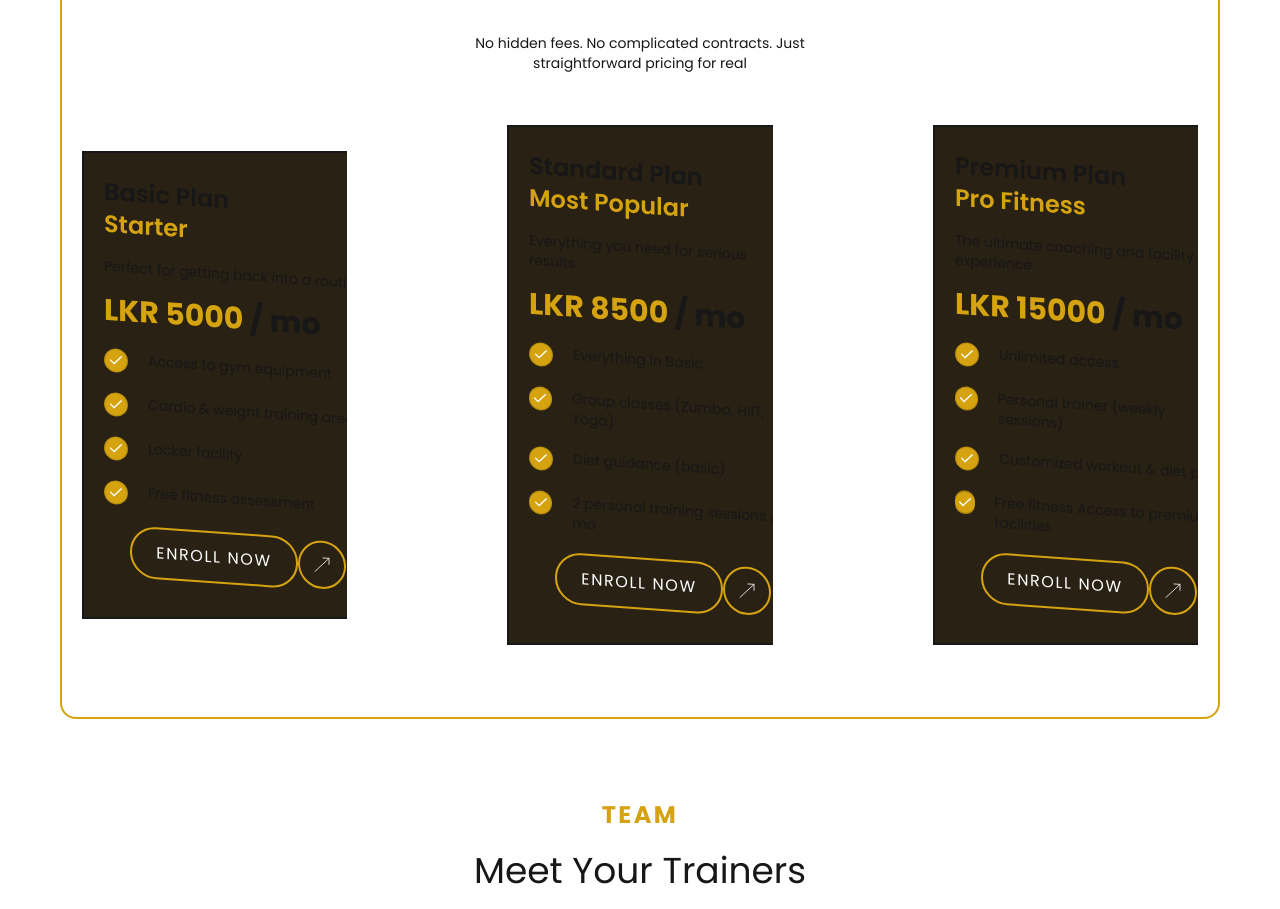
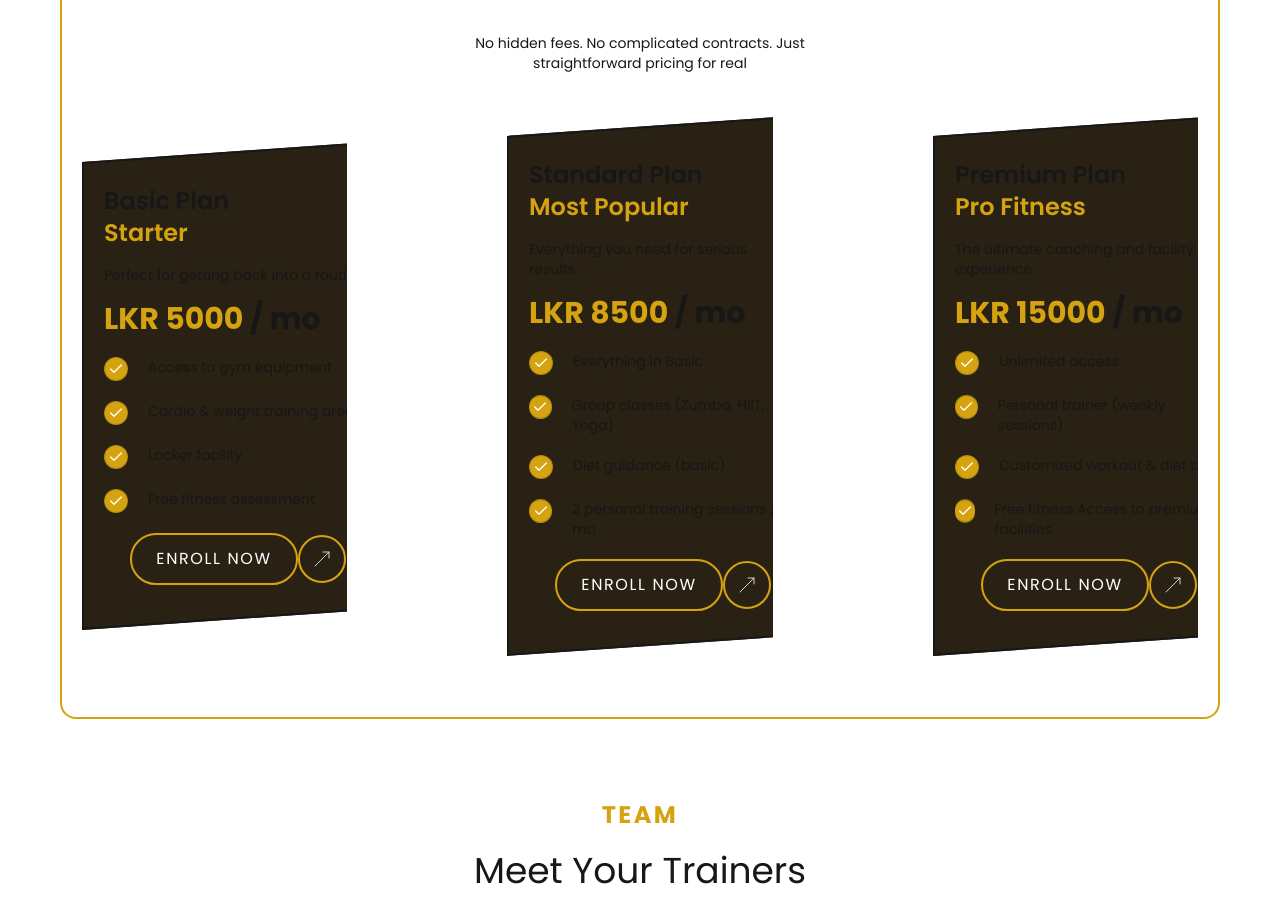
Before and after one commit to Navodi99/gym-website-nextjs, a Next.js app: page / in a window 1280 px wide. Shown: the part 2229-3138 px from the top of the page. Built offline with nearby package versions, Linux system fonts and the light colour scheme.

Commit message:
add animations to custom pricing:

```diff
--- a/src/app/(components)/reusables/cards/CustomPricingCard.jsx
+++ b/src/app/(components)/reusables/cards/CustomPricingCard.jsx
@@ -3,17 +3,16 @@ import { Check } from "lucide-react";
 import React from "react";
 import CustomButton from "../buttons/CustomButton";
 import { motion } from "framer-motion";
-import { bounceIn, container } from "@/app/(utils)/animation";
+import { bounceIn, container, magnetic } from "@/app/(utils)/animation";
 
 const CustomPricingCard = ({cardItem}) => {
   return (
     <motion.div
-    variants={container}
-    initial="hidden"
-    whileInView="show"
+    variants={magnetic}
+    initial="rest"
+    whileHover="hover"
     className="relative w-78 h-[calc(fit-content+40px)] py-8  overflow-y-hidden overflow-x-hidden max-sm:w-70">
-      <motion.div
-      variants={bounceIn}
+      <div
       className="bg-(--secondary-color)  w-78 h-fit px-5 py-8 border-2 border-(--foreground) -skew-y-[4deg] max-sm:w-70">
         <p className="text-2xl font-semibold skew-y-[4deg] max-sm:text-xl ">{cardItem.header}</p>
         <p className="text-2xl font-semibold text-(--primary-color) skew-y-[4deg] max-sm:text-xl">{cardItem.text}</p>
@@ -35,7 +34,7 @@ const CustomPricingCard = ({cardItem}) => {
         <div className="mt-5 flex items-center justify-center skew-y-[4deg]">
           <CustomButton>Enroll Now</CustomButton>
         </div>
-      </motion.div>
+      </div>
     </motion.div>
   );
 };
--- a/src/app/(components)/sections/pricing/PricingSection.jsx
+++ b/src/app/(components)/sections/pricing/PricingSection.jsx
@@ -4,7 +4,7 @@ import React from "react";
 import CustomButton from "../../reusables/buttons/CustomButton";
 import CustomPricingCard from "../../reusables/cards/CustomPricingCard";
 import { motion } from "framer-motion";
-import { container, fadeIn, fadeUp } from "@/app/(utils)/animation";
+import { bounceIn, container, fadeIn, fadeUp } from "@/app/(utils)/animation";
 
 const PricingSection = () => {
   const pricingData = [
@@ -83,9 +83,8 @@ const PricingSection = () => {
         </motion.p>
       </motion.div>
       <motion.div
-        variants={container}
-        initial="hidden"
-        whileInView="show"
+        variants={bounceIn}
+
         className="flex items-center justify-center gap-40 my-5 max-sm:flex-col max-sm:gap-0 "
       >
         {pricingData.map((item, index) => (
--- a/src/app/(utils)/animation.js
+++ b/src/app/(utils)/animation.js
@@ -96,3 +96,16 @@ export const bounceIn = {
     },
   },
 };
+
+export const magnetic = {
+  rest: {
+    scale: 1,
+  },
+  hover: {
+    scale: 1.05,
+    transition: {
+      type: "spring",
+      stiffness: 100,
+    },
+  },
+};
```
